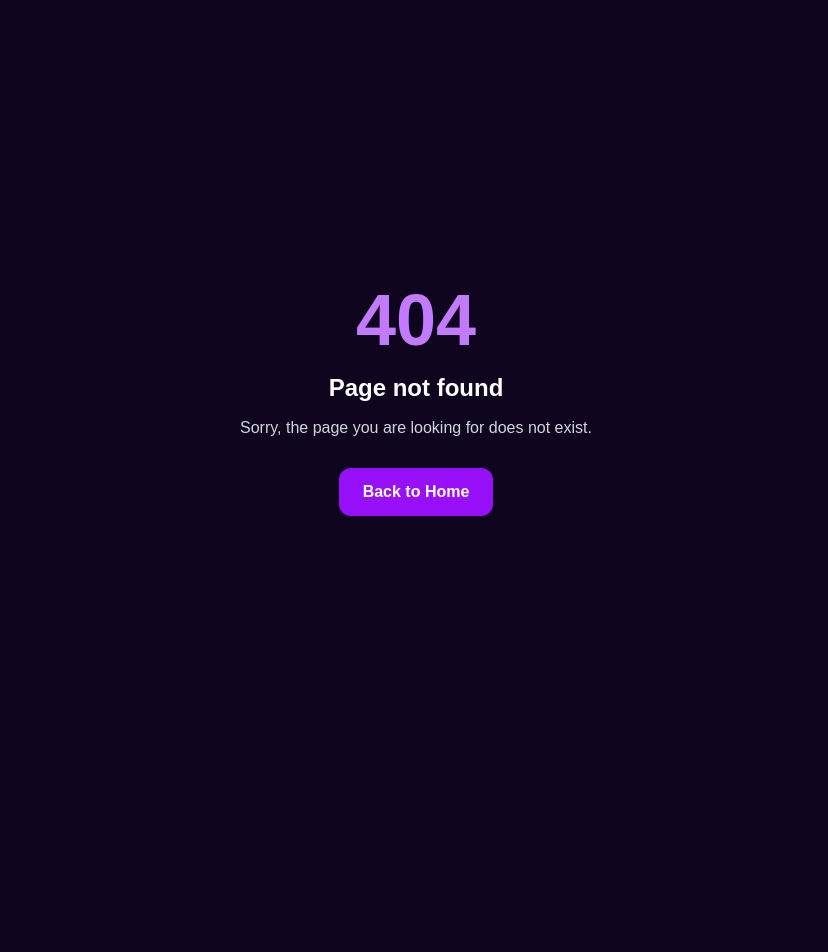
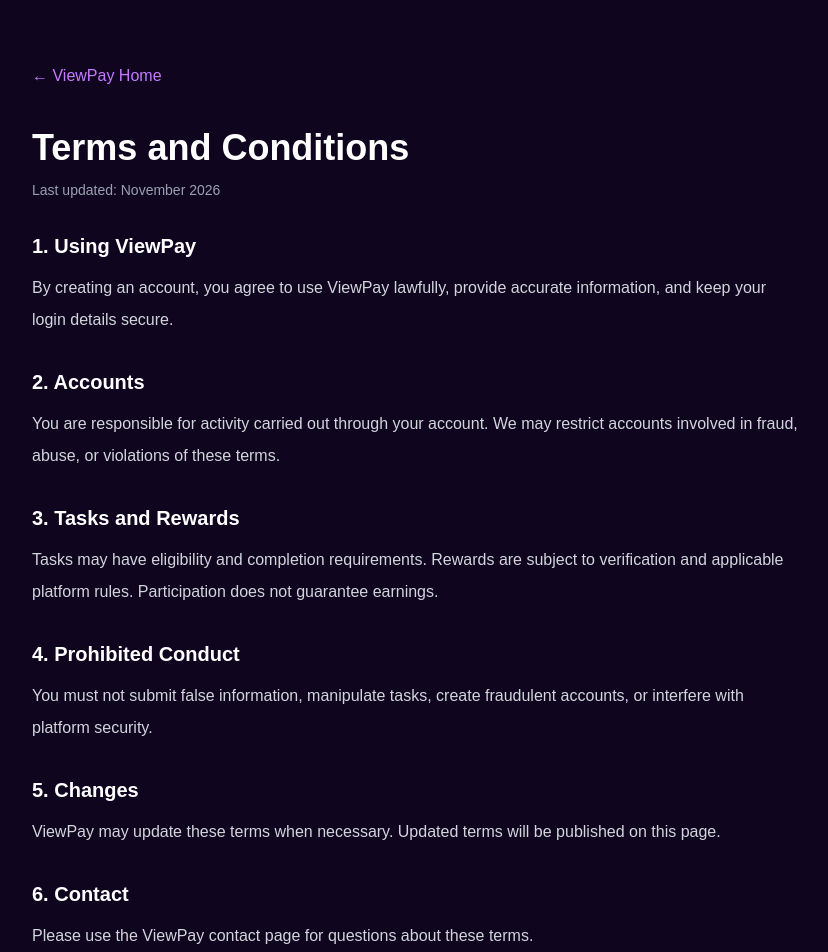
Before and after one commit to mwendaemmanuel212-lang/VIEW-PAY, a Next.js app: page /terms in a window 1280 px wide. Before the commit this address had no page. Shown: the top 952 px of the page, without its empty margins (224-1052 px from the left). Before the commit the page ends 800 px from the top, so only its background shows below. Built offline with nearby package versions, Linux system fonts and the light colour scheme.

Commit message:
Create Terms and Conditions page component

```diff
--- /dev/null
+++ b/src/app/terms/page.tsx
@@ -0,0 +1,51 @@
+
+import Link from "next/link";
+
+export default function TermsPage() {
+  return (
+    <main className="min-h-screen bg-[#10051f] px-6 py-16 text-white">
+      <div className="mx-auto max-w-3xl">
+        <Link href="/" className="text-purple-400">← ViewPay Home</Link>
+        <h1 className="mt-10 text-4xl font-bold">Terms and Conditions</h1>
+        <p className="mt-3 text-sm text-gray-400">Last updated: November 2026</p>
+
+        <h2 className="mt-8 text-xl font-semibold">1. Using ViewPay</h2>
+        <p className="mt-3 leading-8 text-gray-300">
+          By creating an account, you agree to use ViewPay lawfully,
+          provide accurate information, and keep your login details secure.
+        </p>
+
+        <h2 className="mt-8 text-xl font-semibold">2. Accounts</h2>
+        <p className="mt-3 leading-8 text-gray-300">
+          You are responsible for activity carried out through your account.
+          We may restrict accounts involved in fraud, abuse, or violations
+          of these terms.
+        </p>
+
+        <h2 className="mt-8 text-xl font-semibold">3. Tasks and Rewards</h2>
+        <p className="mt-3 leading-8 text-gray-300">
+          Tasks may have eligibility and completion requirements. Rewards
+          are subject to verification and applicable platform rules.
+          Participation does not guarantee earnings.
+        </p>
+
+        <h2 className="mt-8 text-xl font-semibold">4. Prohibited Conduct</h2>
+        <p className="mt-3 leading-8 text-gray-300">
+          You must not submit false information, manipulate tasks,
+          create fraudulent accounts, or interfere with platform security.
+        </p>
+
+        <h2 className="mt-8 text-xl font-semibold">5. Changes</h2>
+        <p className="mt-3 leading-8 text-gray-300">
+          ViewPay may update these terms when necessary. Updated terms
+          will be published on this page.
+        </p>
+
+        <h2 className="mt-8 text-xl font-semibold">6. Contact</h2>
+        <p className="mt-3 leading-8 text-gray-300">
+          Please use the ViewPay contact page for questions about these terms.
+        </p>
+      </div>
+    </main>
+  );
+}
```
